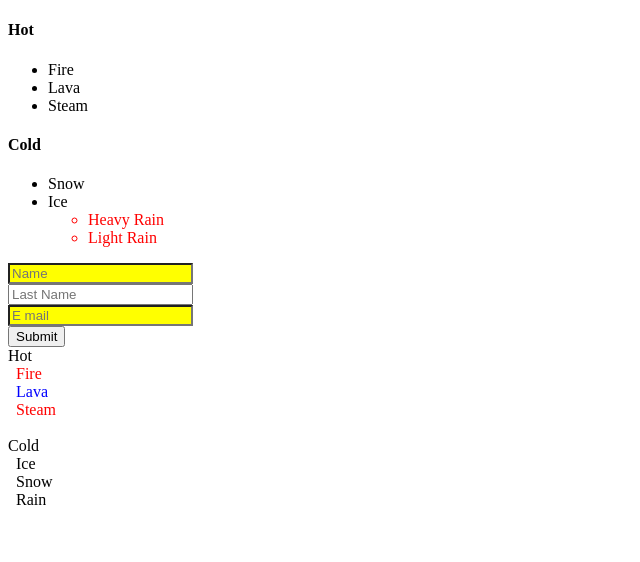
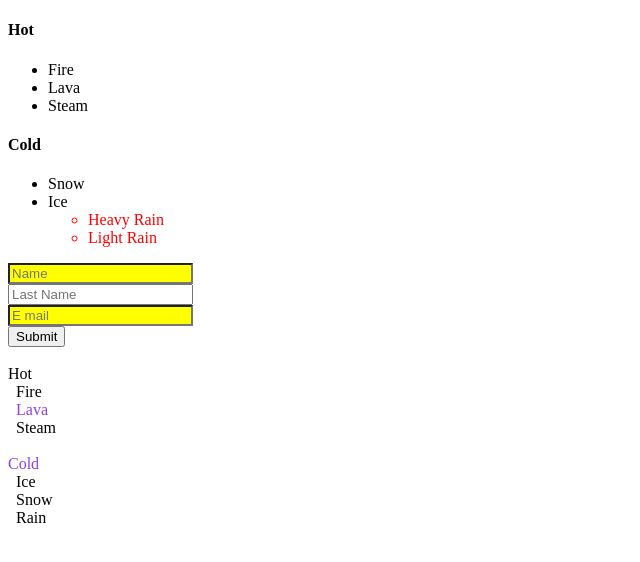
Before and after one commit to kamalogudah/JQueryDojo, a plain HTML site: page index.html in a window 1280 px wide. Shown: the whole page, without its empty margins (0-640 px from the left). Drawn offline with Linux system fonts and the light colour scheme.

Commit message:
Working with Parents

```diff
--- a/css/style.css
+++ b/css/style.css
@@ -7,7 +7,7 @@
 }
 
 .highlight-things {
-  color: #00F;
+  color:rgb(147, 64, 224);
 }
 
 .item {
--- a/index.html
+++ b/index.html
@@ -31,24 +31,29 @@
  <input type="text" placeholder="Last Name"> </input><br/>
  <input type="text" placeholder="E mail" required> </input><br/>
  <button>Submit</button>
+</div>
  <br/>
- <div id="container">
-  <div class="title">Hot</div>
-  <div class="hot">
-    <div class="item non-solid">Fire</div>
-    <div class="item solid">Lava</div>
-    <div class="item non-solid">Steam</div>
+ <div id="containers">
+    <div class="hot">
+      <div class="title">Hot</div>
+      <div class="item non-solid">Fire</div>
+      <div class="item solid">Lava</div>
+     <div class="item non-solid">Steam</div>
   </div>
- </div>
+
  <br/>
- <div class="title">Cold</div>
+
  <div class="cold">
+    <div class="title">Cold</div>
    <div class="item non-solid">Ice</div>
-   <div class="item solid">Snow</div>
+   <div class="item solid" id="snow">Snow</div>
    <div class="item non-solid">Rain</div>
  </div>
 </div>
+ </body>
 
-</div>
+
+
+
 </body>
 </html>
--- a/js/main.js
+++ b/js/main.js
@@ -8,5 +8,6 @@ $(document).ready(function(){
   $('#container >>> .non-solid').addClass('highlight');
   $('#container input:required').addClass('highlight-form');
   //$('#container input[placeholder*=Name]').addClass('highlight-form'); // highlights all name fields
-  $('#container').find('.hot').children('.solid').addClass('highlight-things');
+  $('#containers').find('.hot').children('.solid').addClass('highlight-things');
+  $('#snow').parent().find('.title').addClass('highlight-things');
 });
```
